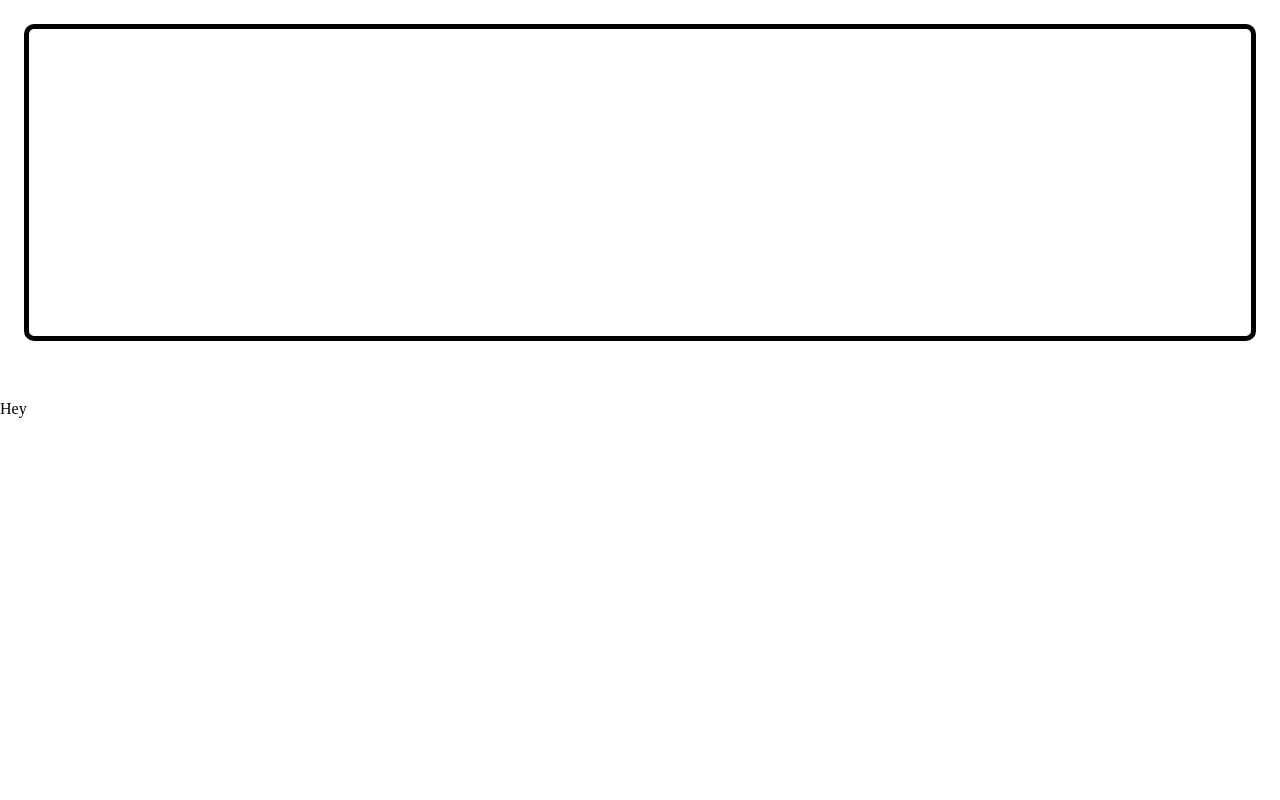
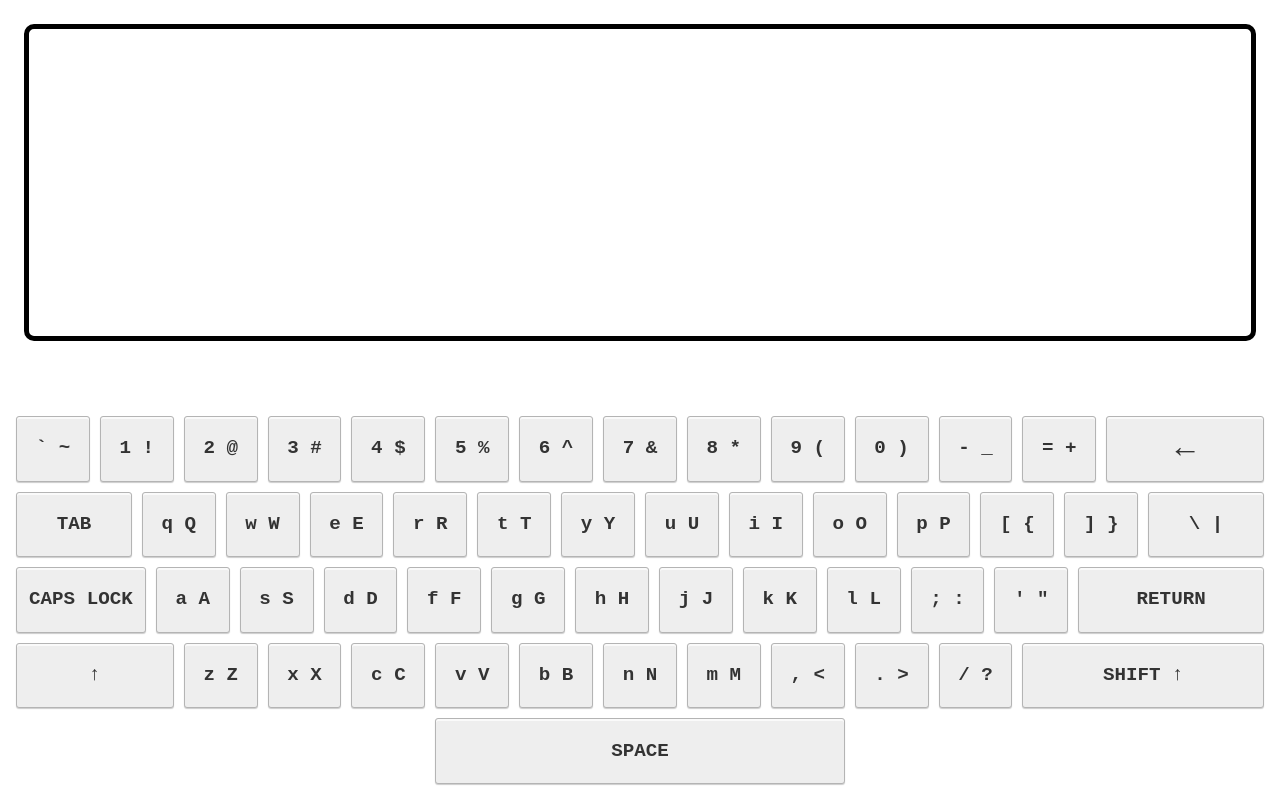
Before and after one commit to aedit/virtual-keyboard, a Vue app: page / in a window 1280 px wide. Built offline with nearby package versions, Linux system fonts and the light colour scheme; a web font is replaced by a local one.

Commit message:
KeyBoard: Keyboard Layout ready

```diff
--- a/src/components/KeyBoard.vue
+++ b/src/components/KeyBoard.vue
@@ -1,9 +1,291 @@
 <template>
-  <div ref="key-board" class="key-board">Hey</div>
+  <div ref="key-board" class="key-board">
+    <div class="row num-row">
+      <kbd class="key">
+        {{ symbolMap[0].lower }}
+        {{ symbolMap[0].upper }}
+      </kbd>
+      <kbd class="key" v-for="(item, index) in numMap" :key="index">
+        {{ item.lower }}
+        {{ item.upper }}
+      </kbd>
+      <kbd class="key">
+        {{ symbolMap[1].lower }}
+        {{ symbolMap[1].upper }}
+      </kbd>
+      <kbd class="key">
+        {{ symbolMap[2].lower }}
+        {{ symbolMap[2].upper }}
+      </kbd>
+      <kbd class="key function-key backspace">&larr;</kbd>
+    </div>
+    <div class="row first-row">
+      <kbd class="key function-key tab">TAB</kbd>
+      <kbd
+        class="key"
+        v-for="(item, index) in alphaMap(alphaFirst)"
+        :key="index"
+      >
+        {{ item.lower }}
+        {{ item.upper }}
+      </kbd>
+      <kbd class="key">
+        {{ symbolMap[3].lower }}
+        {{ symbolMap[3].upper }}
+      </kbd>
+      <kbd class="key">
+        {{ symbolMap[4].lower }}
+        {{ symbolMap[4].upper }}
+      </kbd>
+      <kbd class="key row-last-key">
+        {{ symbolMap[5].lower }}
+        {{ symbolMap[5].upper }}
+      </kbd>
+    </div>
+    <div class="row second-row">
+      <kbd class="key function-key caps-lock">CAPS LOCK</kbd>
+      <kbd
+        class="key"
+        v-for="(item, index) in alphaMap(alphaSecond)"
+        :key="index"
+      >
+        {{ item.lower }}
+        {{ item.upper }}
+      </kbd>
+      <kbd class="key">
+        {{ symbolMap[6].lower }}
+        {{ symbolMap[6].upper }}
+      </kbd>
+      <kbd class="key">
+        {{ symbolMap[7].lower }}
+        {{ symbolMap[7].upper }}
+      </kbd>
+      <kbd class="key function-key return">RETURN</kbd>
+    </div>
+    <div class="row third-row">
+      <kbd class="key function-key shift--left">&uarr;</kbd>
+      <kbd
+        class="key"
+        v-for="(item, index) in alphaMap(alphaThird)"
+        :key="index"
+      >
+        {{ item.lower }}
+        {{ item.upper }}
+      </kbd>
+      <kbd class="key">
+        {{ symbolMap[8].lower }}
+        {{ symbolMap[8].upper }}
+      </kbd>
+      <kbd class="key">
+        {{ symbolMap[9].lower }}
+        {{ symbolMap[9].upper }}
+      </kbd>
+      <kbd class="key">
+        {{ symbolMap[10].lower }}
+        {{ symbolMap[10].upper }}
+      </kbd>
+      <kbd class="key function-key shift--right"> SHIFT &uarr;</kbd>
+    </div>
+    <div class="row last-row">
+      <kbd class="key function-key space">SPACE</kbd>
+    </div>
+  </div>
 </template>
 
 <script>
-export default {}
+export default {
+  data() {
+    return {
+      alphaFirst: 'QWERTYUIOP',
+      alphaSecond: 'ASDFGHJKL',
+      alphaThird: 'ZXCVBNM',
+      numMap: [
+        {
+          lower: '1',
+          upper: '!'
+        },
+        {
+          lower: '2',
+          upper: '@'
+        },
+        {
+          lower: '3',
+          upper: '#'
+        },
+        {
+          lower: '4',
+          upper: '$'
+        },
+        {
+          lower: '5',
+          upper: '%'
+        },
+        {
+          lower: '6',
+          upper: '^'
+        },
+        {
+          lower: '7',
+          upper: '&'
+        },
+        {
+          lower: '8',
+          upper: '*'
+        },
+        {
+          lower: '9',
+          upper: '('
+        },
+        {
+          lower: '0',
+          upper: ')'
+        }
+      ],
+      symbolMap: [
+        {
+          lower: '`',
+          upper: '~'
+        },
+        {
+          lower: '-',
+          upper: '_'
+        },
+        {
+          lower: '=',
+          upper: '+'
+        },
+        {
+          lower: '[',
+          upper: '{'
+        },
+        {
+          lower: ']',
+          upper: '}'
+        },
+        {
+          lower: '\\',
+          upper: '|'
+        },
+        {
+          lower: ';',
+          upper: ':'
+        },
+        {
+          lower: "'",
+          upper: '"'
+        },
+        {
+          lower: ',',
+          upper: '<'
+        },
+        {
+          lower: '.',
+          upper: '>'
+        },
+        {
+          lower: '/',
+          upper: '?'
+        }
+      ]
+    }
+  },
+  methods: {
+    alphaMap(alphaRow = '') {
+      return alphaRow
+        .split('')
+        .map((el) => ({ lower: el.toLowerCase(), upper: el }))
+    }
+  }
+}
 </script>
 
-<style lang="scss"></style>
+<style lang="scss">
+.key-board {
+  margin: 1rem;
+  user-select: none;
+  display: grid;
+  grid-template-rows: repeat(5, 1fr);
+  row-gap: 10px;
+
+  .row {
+    display: grid;
+    grid-template-columns: repeat(15, 1fr);
+    column-gap: 10px;
+
+    .key {
+      background-color: #eee;
+      border-radius: 3px;
+      border: 1px solid #b4b4b4;
+      box-shadow: 0 1px 1px rgba(0, 0, 0, 0.2),
+        0 2px 0 0 rgba(255, 255, 255, 0.7) inset;
+      color: #333;
+      font-size: 1.2rem;
+
+      font-weight: 700;
+      line-height: 1;
+      padding: 2px 4px;
+      white-space: nowrap;
+      cursor: pointer;
+      display: inline-flex;
+      justify-content: center;
+      align-items: center;
+
+      &:active {
+        transform: translateY(2px);
+      }
+
+      &.backspace {
+        font-size: 2rem;
+        grid-column-end: span 2;
+      }
+
+      &.space {
+        grid-column: 6 / span 5;
+      }
+    }
+
+    &.first-row {
+      grid-template-columns: repeat(30, 1fr);
+
+      .key {
+        grid-column: span 2;
+        &.tab {
+          grid-column-start: span 3;
+        }
+        &.row-last-key {
+          grid-column: span 3;
+        }
+      }
+    }
+
+    &.second-row {
+      grid-template-columns: repeat(45, 1fr);
+
+      .key {
+        grid-column: span 3;
+        &.caps-lock {
+          grid-column-start: span 5;
+        }
+        &.return {
+          grid-column: span 7;
+        }
+      }
+    }
+
+    &.third-row {
+      grid-template-columns: repeat(15, 1fr);
+      .key {
+        &.shift {
+          &--left {
+            grid-column-start: span 2;
+          }
+
+          &--right {
+            grid-column-end: span 3;
+          }
+        }
+      }
+    }
+  }
+}
+</style>
```
